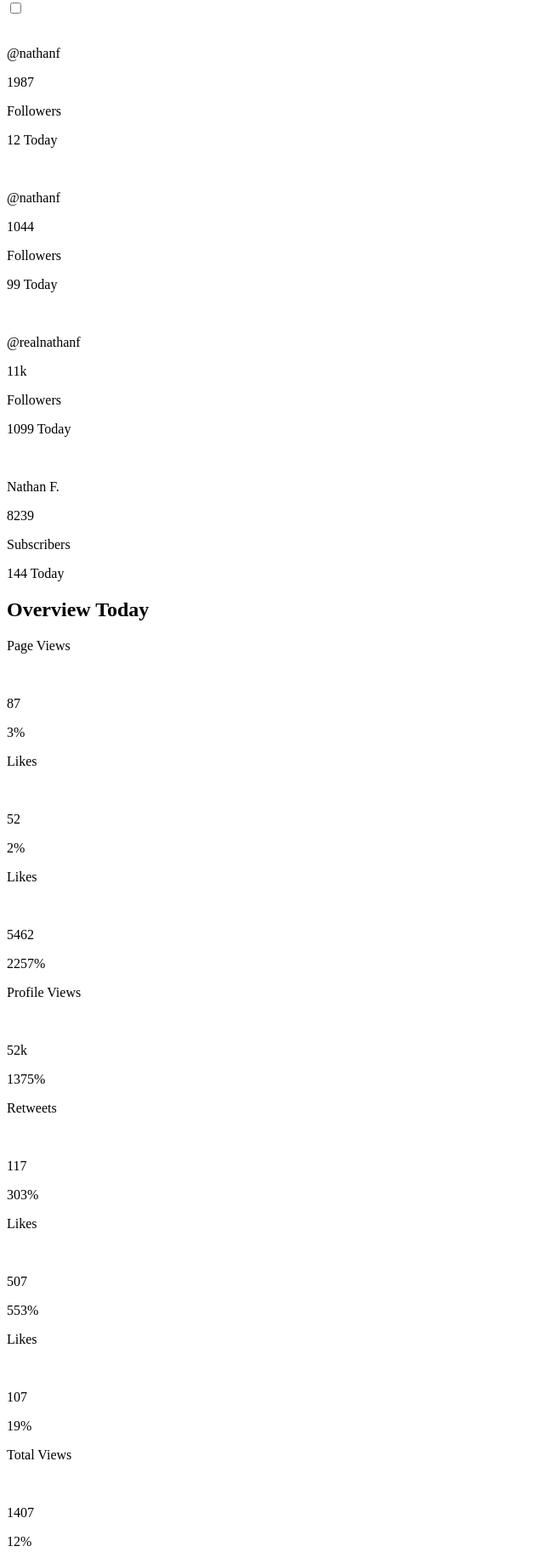
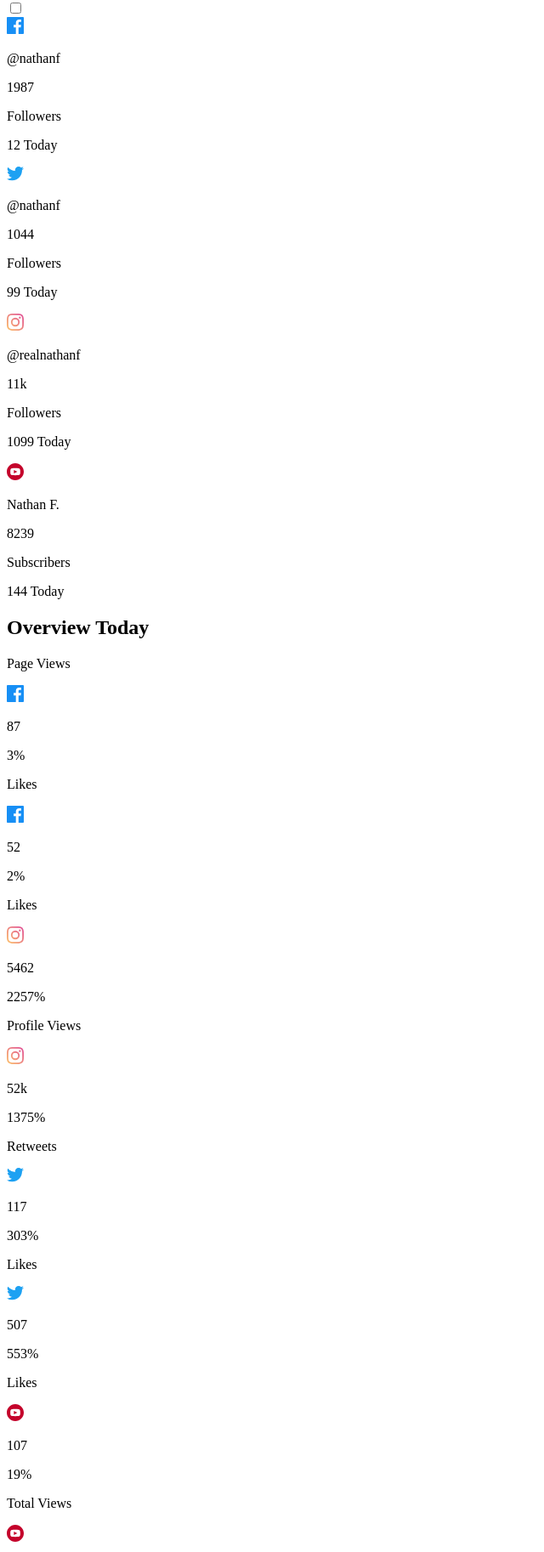
Before and after one commit to Kemystra/frontendmentor-socmed-dashboard, a plain HTML site: page index.html in a window 1280 px wide. Shown: the part 148-1974 px from the top of the page at 85% size, without its empty margins (0-640 px from the left). Drawn offline with nearby package versions, Linux system fonts and the light colour scheme; files that its build step writes are made by us from their sources.

Commit message:
Added appropriate logos for social media

```diff
--- a/index.html
+++ b/index.html
@@ -26,7 +26,7 @@
 		<section id="main-stats">
 			<div class="main-card">
 				<div class="social-media-container">
-					<img src="" alt="" class="social-media-logo">
+					<img src="./images/icon-facebook.svg" alt="Logo of Facebook" class="social-media-logo">
 					<p class="social-media-handle">@nathanf</p>
 				</div>
 				<p class="people-count">1987</p>
@@ -35,7 +35,7 @@
 			</div>
 			<div class="main-card">
 				<div class="social-media-container">
-					<img src="" alt="" class="social-media-logo">
+					<img src="./images/icon-twitter.svg" alt="Logo of Twitter" class="social-media-logo">
 					<p class="social-media-handle">@nathanf</p>
 				</div>
 				<p class="people-count">1044</p>
@@ -44,7 +44,7 @@
 			</div>
 			<div class="main-card">
 				<div class="social-media-container">
-					<img src="" alt="" class="social-media-logo">
+					<img src="./images/icon-instagram.svg" alt="Logo of Instagram" class="social-media-logo">
 					<p class="social-media-handle">@realnathanf</p>
 				</div>
 				<p class="people-count">11k</p>
@@ -53,7 +53,7 @@
 			</div>
 			<div class="main-card">
 				<div class="social-media-container">
-					<img src="" alt="" class="social-media-logo">
+					<img src="./images/icon-youtube.svg" alt="Logo of Youtube" class="social-media-logo">
 					<p class="social-media-handle">Nathan F.</p>
 				</div>
 				<p class="people-count">8239</p>
@@ -65,49 +65,49 @@
 		<section id="overview">
 			<div class="overview-card">
 				<p class="stats-name">Page Views</p>
-				<img src="" alt="" class="social-media-logo">
+				<img src="./images/icon-facebook.svg" alt="Logo of Facebook" class="social-media-logo">
 				<p class="stats-number">87</p>
 				<p class="diff up-arrow">3%</p>
 			</div>
 			<div class="overview-card">
 				<p class="stats-name">Likes</p>
-				<img src="" alt="" class="social-media-logo">
+				<img src="./images/icon-facebook.svg" alt="Logo of Facebook" class="social-media-logo">
 				<p class="stats-number">52</p>
 				<p class="diff down-arrow">2%</p>
 			</div>
 			<div class="overview-card">
 				<p class="stats-name">Likes</p>
-				<img src="" alt="" class="social-media-logo">
+				<img src="./images/icon-instagram.svg" alt="Logo of Instagram" class="social-media-logo">
 				<p class="stats-number">5462</p>
 				<p class="diff up-arrow">2257%</p>
 			</div>
 			<div class="overview-card">
 				<p class="stats-name">Profile Views</p>
-				<img src="" alt="" class="social-media-logo">
+				<img src="./images/icon-instagram.svg" alt="Logo of Instagram" class="social-media-logo">
 				<p class="stats-number">52k</p>
 				<p class="diff up-arrow">1375%</p>
 			</div>
 			<div class="overview-card">
 				<p class="stats-name">Retweets</p>
-				<img src="" alt="" class="social-media-logo">
+				<img src="./images/icon-twitter.svg" alt="Logo of Twitter" class="social-media-logo">
 				<p class="stats-number">117</p>
 				<p class="diff up-arrow">303%</p>
 			</div>
 			<div class="overview-card">
 				<p class="stats-name">Likes</p>
-				<img src="" alt="" class="social-media-logo">
+				<img src="./images/icon-twitter.svg" alt="Logo of Twitter" class="social-media-logo">
 				<p class="stats-number">507</p>
 				<p class="diff up-arrow">553%</p>
 			</div>
 			<div class="overview-card">
 				<p class="stats-name">Likes</p>
-				<img src="" alt="" class="social-media-logo">
+				<img src="./images/icon-youtube.svg" alt="Logo of Youtube" class="social-media-logo">
 				<p class="stats-number">107</p>
 				<p class="diff down-arrow">19%</p>
 			</div>
 			<div class="overview-card">
 				<p class="stats-name">Total Views</p>
-				<img src="" alt="" class="social-media-logo">
+				<img src="./images/icon-youtube.svg" alt="Logo of Youtube" class="social-media-logo">
 				<p class="stats-number">1407</p>
 				<p class="diff down-arrow">12%</p>
 			</div>
```
